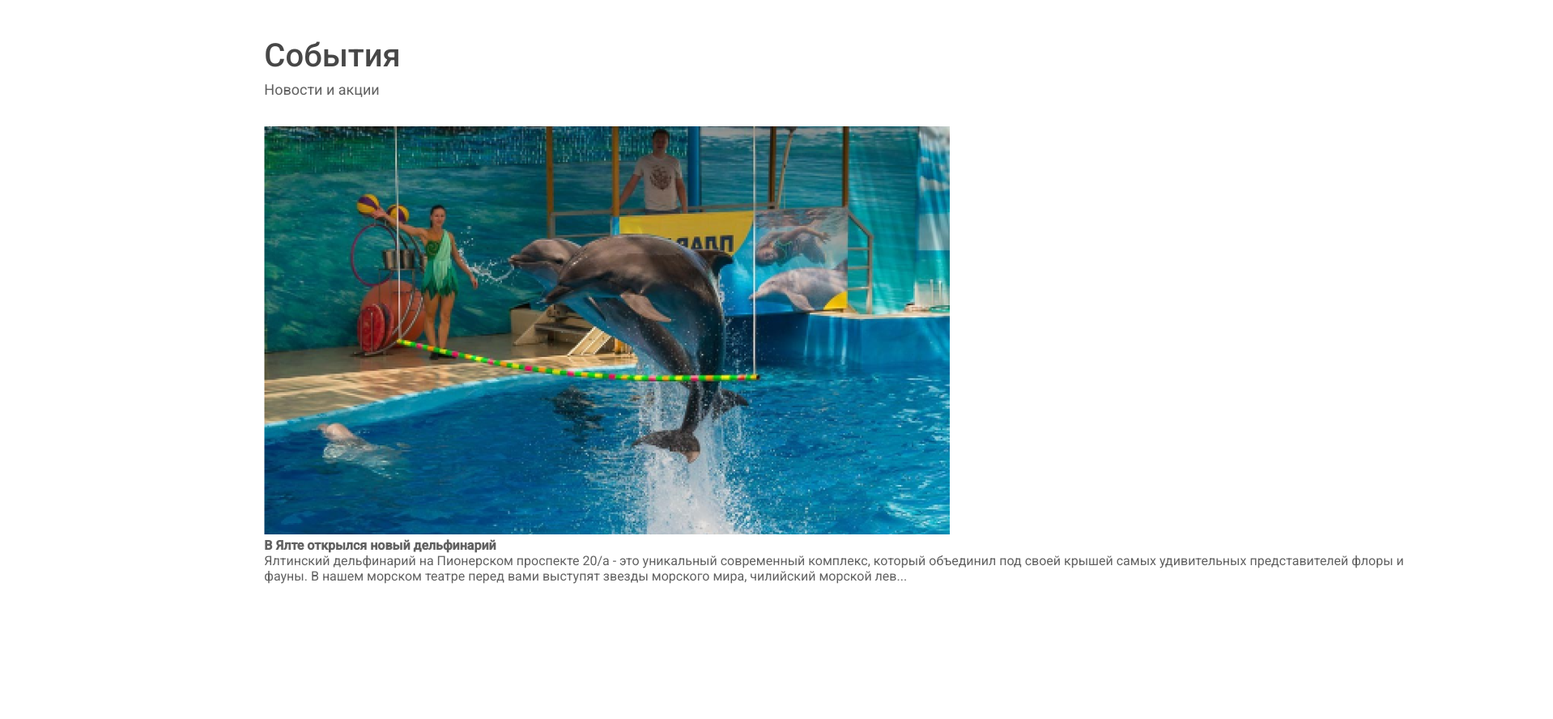
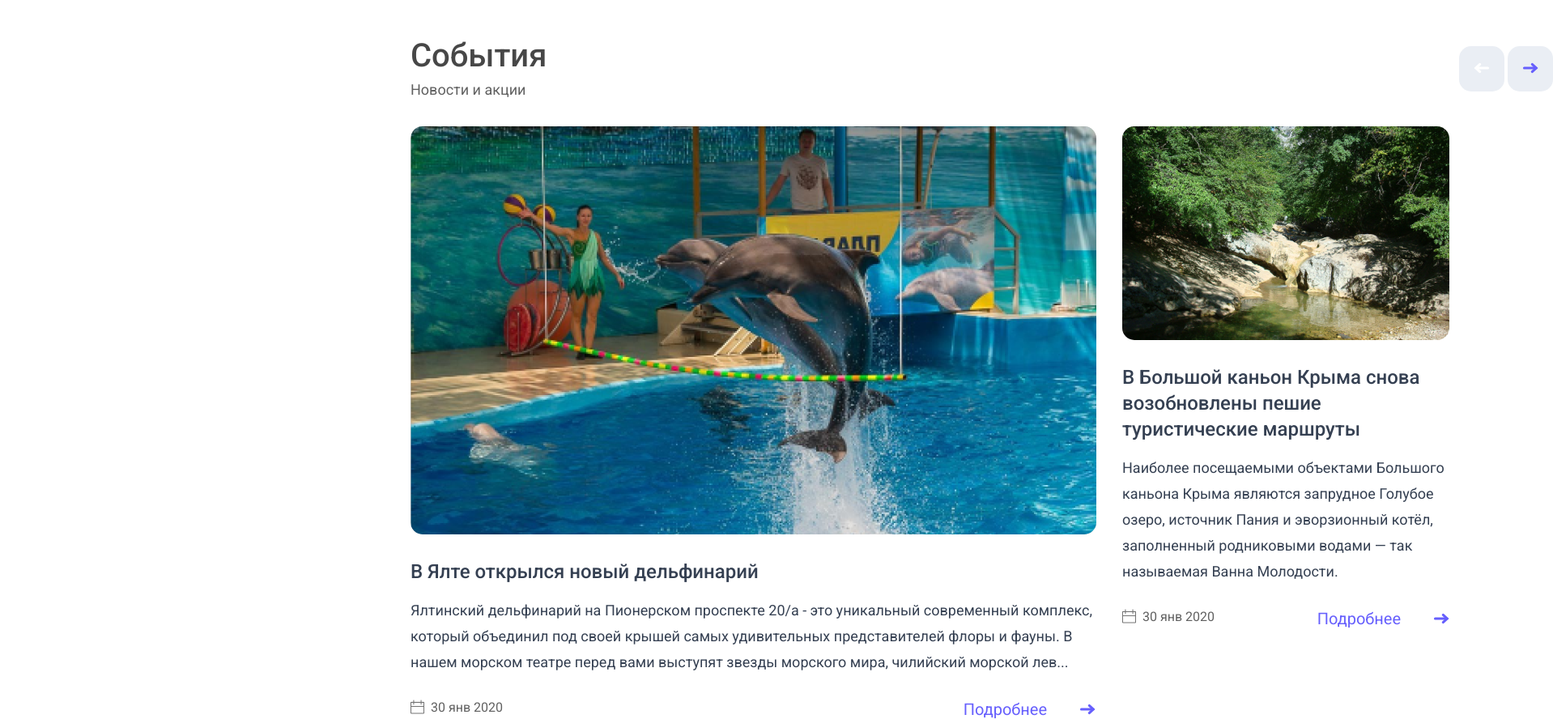
Before and after one commit to VladimirChernovv/Delight_project, a website built with webpack: page src/index.html in a window 1280 px wide. Shown: the part 1476-2364 px from the top of the page at 81% size, 1918 px wide, since content can reach past the window. Before the commit the page ends 2197 px from the top, so only its background shows below. Built offline with nearby package versions, Linux system fonts and the light colour scheme.

Commit message:
сверстал секцию developments

```diff
--- a/src/index.html
+++ b/src/index.html
@@ -357,19 +357,81 @@
       <!-- Developments -->
 
       <section class="developments">
+        <div class="developments__wrapper">
+          <div class="developments__heading">
             <h2 class="general__title">События</h2>
             <p class="general__preview">Новости и акции</p>
+          </div>
+          <div class="developments__buttons">
+            <button class="developments__btn">
+              <img class="developments__icon" src="./img/services/prev-arrow.svg" alt="Назад">
+            </button>
+            <button class="developments__btn">
+              <img class="developments__icon" src="./img/services/next-arrow.svg" alt="Вперёд">
+            </button>
+          </div>
+        </div>
+        <div class="developments__envelope">
           <div class="developments__left-column">
             <img class="developments__left-photo" src="./img/developments/dolphinarium.png" alt="Дельфинарий">
             <div class="developments__left-info">
-            <h3 class="developments__left-title">
+              <h3 class="developments__general-title">
                 В Ялте открылся новый дельфинарий
               </h3>
-            <p class="developments__left-text">
+              <p class="developments__general-text">
                 Ялтинский дельфинарий на Пионерском проспекте 20/а - это уникальный современный комплекс, который объединил под своей крышей самых удивительных представителей флоры и фауны. В нашем морском театре перед вами выступят звезды морского мира, чилийский морской лев...
               </p>
             </div>
-          <div class="developments__left-footer"></div>
+            <div class="developments__left-footer">
+              <div class="developments__calendar">
+                <div class="developments__calendar-icon">
+                  <svg width="17" height="18" viewBox="0 0 17 18" fill="none" xmlns="http://www.w3.org/2000/svg">
+                    <path d="M16.5 3.42609H0.5V17H16.5V3.42609Z" stroke="#727272" stroke-miterlimit="10" stroke-linejoin="round"/>
+                    <path d="M16.5 3.4613H0.5V8.4613H16.5V3.4613Z" stroke="#727272" stroke-miterlimit="10" stroke-linejoin="round"/>
+                    <path d="M3.93628 1V5.7942" stroke="#727272" stroke-miterlimit="10" stroke-linecap="round" stroke-linejoin="round"/>
+                    <path d="M13.0671 1V5.7942" stroke="#727272" stroke-miterlimit="10" stroke-linecap="round" stroke-linejoin="round"/>
+                    </svg>
+                </div>
+                <time class="developments__calendar-date" datetime="30-01-2020">30 янв 2020</time>
+              </div>
+              <a class="developments__link" href="#">
+                Подробнее
+                <div class="developments__left-icon">
+                  <img class="developments__icon-arrow" src="./img/services/next-arrow.svg" alt="Вперёд">
+                </div>
+              </a>
+            </div>
+          </div>
+          <div class="developments__right-column">
+            <img class="developments__right-photo" src="./img/developments/Crimea.png" alt="Большой каньон Крыма">
+            <div class="developments__right-info">
+              <h3 class="developments__general-title">
+                В Большой каньон  Крыма снова<br> возобновлены пешие<br> туристические маршруты
+              </h3>
+              <p class="developments__general-text">
+                Наиболее посещаемыми объектами Большого каньона Крыма являются запрудное Голубое озеро, источник Пания и эворзионный котёл, заполненный родниковыми водами — так называемая Ванна Молодости.
+              </p>
+            </div>
+            <div class="developments__left-footer">
+              <div class="developments__calendar">
+                <div class="developments__calendar-icon">
+                  <svg width="17" height="18" viewBox="0 0 17 18" fill="none" xmlns="http://www.w3.org/2000/svg">
+                    <path d="M16.5 3.42609H0.5V17H16.5V3.42609Z" stroke="#727272" stroke-miterlimit="10" stroke-linejoin="round"/>
+                    <path d="M16.5 3.4613H0.5V8.4613H16.5V3.4613Z" stroke="#727272" stroke-miterlimit="10" stroke-linejoin="round"/>
+                    <path d="M3.93628 1V5.7942" stroke="#727272" stroke-miterlimit="10" stroke-linecap="round" stroke-linejoin="round"/>
+                    <path d="M13.0671 1V5.7942" stroke="#727272" stroke-miterlimit="10" stroke-linecap="round" stroke-linejoin="round"/>
+                    </svg>
+                </div>
+                <time class="developments__calendar-date" datetime="30-01-2020">30 янв 2020</time>
+              </div>
+              <a class="developments__link" href="#">
+                Подробнее
+                <div class="developments__left-icon">
+                  <img class="developments__icon-arrow" src="./img/services/next-arrow.svg" alt="Вперёд">
+                </div>
+              </a>
+            </div>
+          </div>
         </div>
       </section>
 
--- a/src/scss/style.scss
+++ b/src/scss/style.scss
@@ -137,6 +137,7 @@ body {
 
 .menu {
 	width: 407px;
+	flex-shrink: 0;
 
 	&__item {
 		border-radius: 16px;
@@ -362,7 +363,6 @@ body {
 	&__link-icon {
 		display: flex;
 		margin-left: 40px;
-
 	}
 
 	&__buttons {
@@ -380,3 +380,99 @@ body {
     padding: 0;
 	}
 }
+
+/*Developments*/
+
+.developments {
+	&__wrapper {
+		display: flex;
+		justify-content: space-between;
+	}
+
+	&__envelope {
+		display: flex;
+
+	}
+
+	&__left-column {
+		width: 846px;
+		margin-right: 33px;
+	}
+
+	&__btn {
+		background: #EAEEF4;
+    border: none;
+    border-radius: 15px;
+    width: 56px;
+    height: 56px;
+		padding: 0;
+		cursor: pointer;
+	}
+
+	&__left-photo {
+		background: #C4C4C4;
+		border-radius: 15px;
+	}
+
+	&__general-title {
+		font-family: Roboto;
+		font-style: normal;
+		font-weight: 500;
+		font-size: 24px;
+		line-height: 32px;
+		color: #354052;
+		margin-bottom: 16px;
+		margin-top: 26px;
+	}
+
+	&__general-text {
+		font-family: Roboto;
+		font-style: normal;
+		font-weight: 400;
+		font-size: 18px;
+		line-height: 32px;
+		color: #354052;
+		margin-bottom: 30px;
+	}
+
+	&__left-footer {
+		display: flex;
+		justify-content: space-between;
+	}
+
+	&__calendar {
+		display: flex;
+		justify-content: space-between;
+	}
+
+	&__calendar-icon {
+		margin-right: 8px;
+	}
+
+	&__link {
+		display: flex;
+		font-family: Roboto;
+		font-style: normal;
+		font-weight: normal;
+		font-size: 20px;
+		line-height: 24px;
+		display: flex;
+		align-items: center;
+		color: #665FFD;
+		cursor: pointer;
+	}
+
+	&__left-icon {
+		display: flex;
+		align-items: center;
+		margin-left: 40px;
+	}
+
+	&__right-column {
+		width: 404px;
+	}
+
+	&__right-photo {
+		border-radius: 15px;
+	}
+}
```
Also changed, not shown: src/img/developments/Crimea.png (added), src/img/developments/icon_calendar.svg (added). Lines whose indentation alone changed are shown as unchanged.
